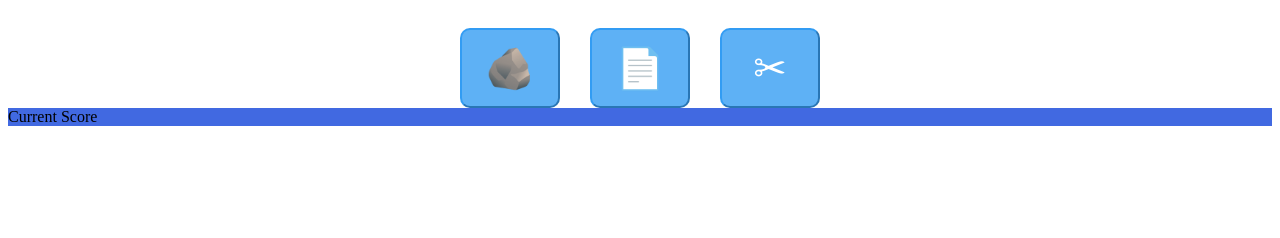
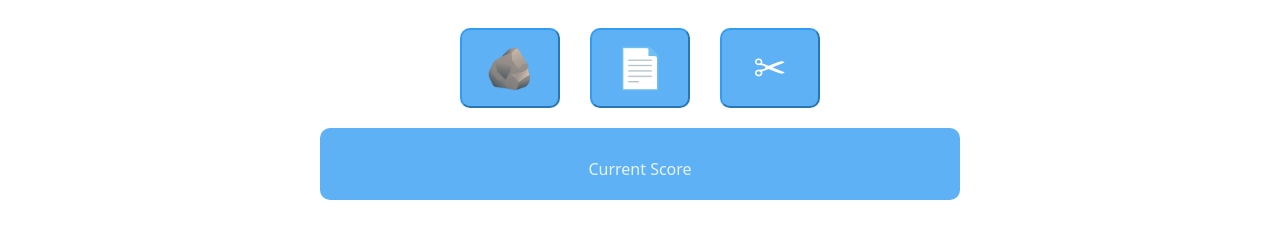
Before and after one commit to Oaksoe11/Rock-paper-scissors, a plain HTML site: page index.html in a window 1280 px wide. Drawn offline with Linux system fonts and the light colour scheme.

Commit message:
Update messageBox align centre and background color

```diff
--- a/style.css
+++ b/style.css
@@ -1,6 +1,27 @@
 #messageBox{
     background-color: royalblue;
+    display: flex;
+    justify-content: center;
+    padding: 20px;
+    width: 600px;
+    flex-direction: column;
+    align-items: center;
+    margin: 0px auto;
+    border-color: white;
+    background-color: rgba(35, 149, 241, 0.728);
+    color: rgb(255, 255, 255);
+    font-family: system-ui, -apple-system, BlinkMacSystemFont, 'Segoe UI', Roboto, Oxygen, Ubuntu, Cantarell, 'Open Sans', 'Helvetica Neue', sans-serif;
+    border-radius: 10px;
+}
 
+#message{
+    font-size: 25px;
+    padding-bottom: 10px;
+
+}
+
+#score{
+    color: rgba(255, 255, 255, 0.847);
 }
 
 #btns{
@@ -8,6 +29,7 @@
     justify-content: center;
     gap: 30px;
     padding-top: 20px;
+    padding-bottom: 20px;
 }
 
 #btns button{
```
